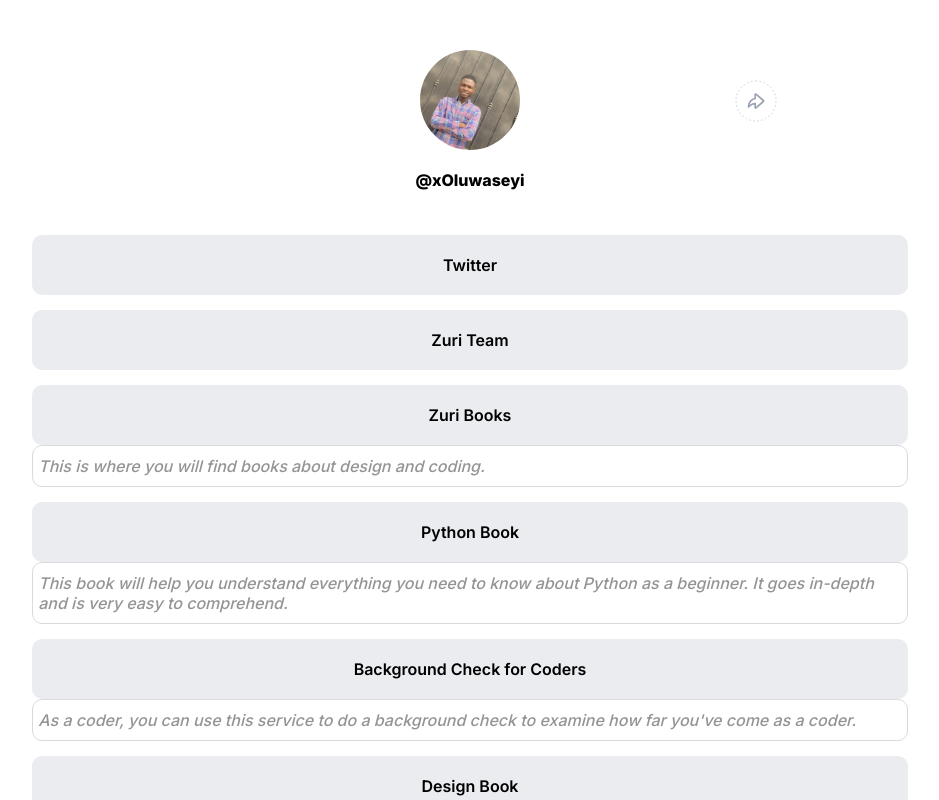
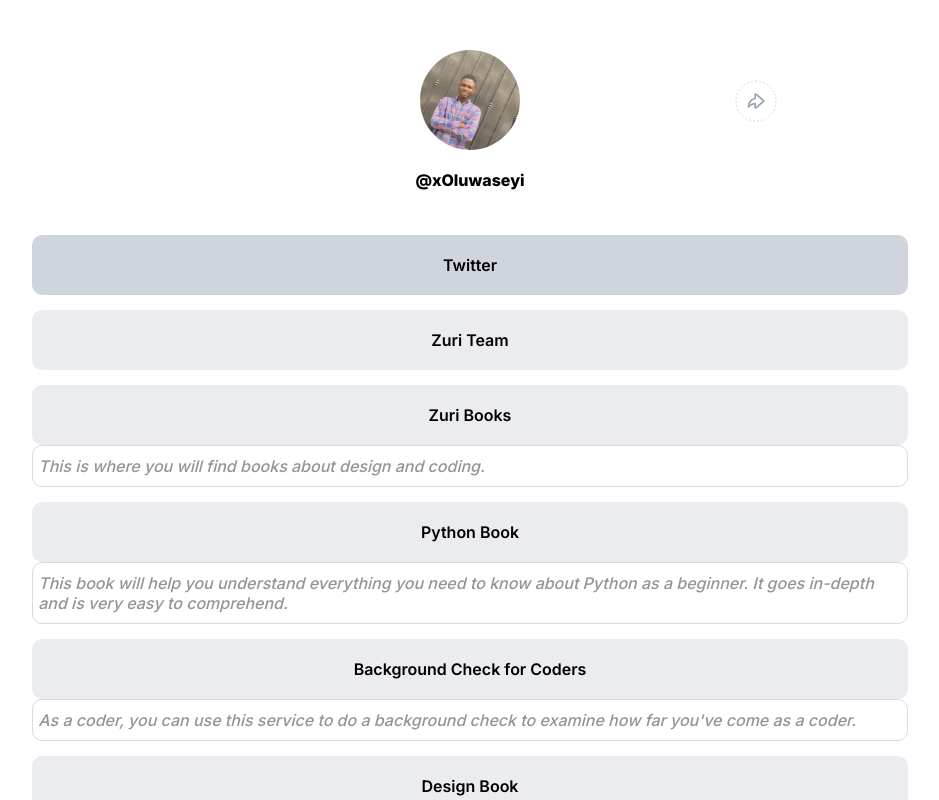
Before and after one commit to xOluwaseyi/hng_task, a React (Vite) app: page / in a window 1280 px wide. In both pictures the pointer is over the link "Twitter". Shown: the top 800 px of the page, without its empty margins (170-1109 px from the left). Built offline with nearby package versions, Linux system fonts and the light colour scheme.

Commit message:
style: profile img and link styling update

```diff
--- a/src/components/LinksSection/LinksSection.module.css
+++ b/src/components/LinksSection/LinksSection.module.css
@@ -21,6 +21,10 @@
   place-items: center;
   border-radius: 10px;
   font-weight: 600;
+}
+
+.link__btn:hover {
+    background-color: #D0D5DD;
 }
 
 .link_desc {
--- a/src/components/ProfileSection/ProfileSection.module.css
+++ b/src/components/ProfileSection/ProfileSection.module.css
@@ -9,6 +9,7 @@
 
 .profile__img {
     border-radius: 100%;
+    cursor: pointer;
 }
 
 .twitter {
```
